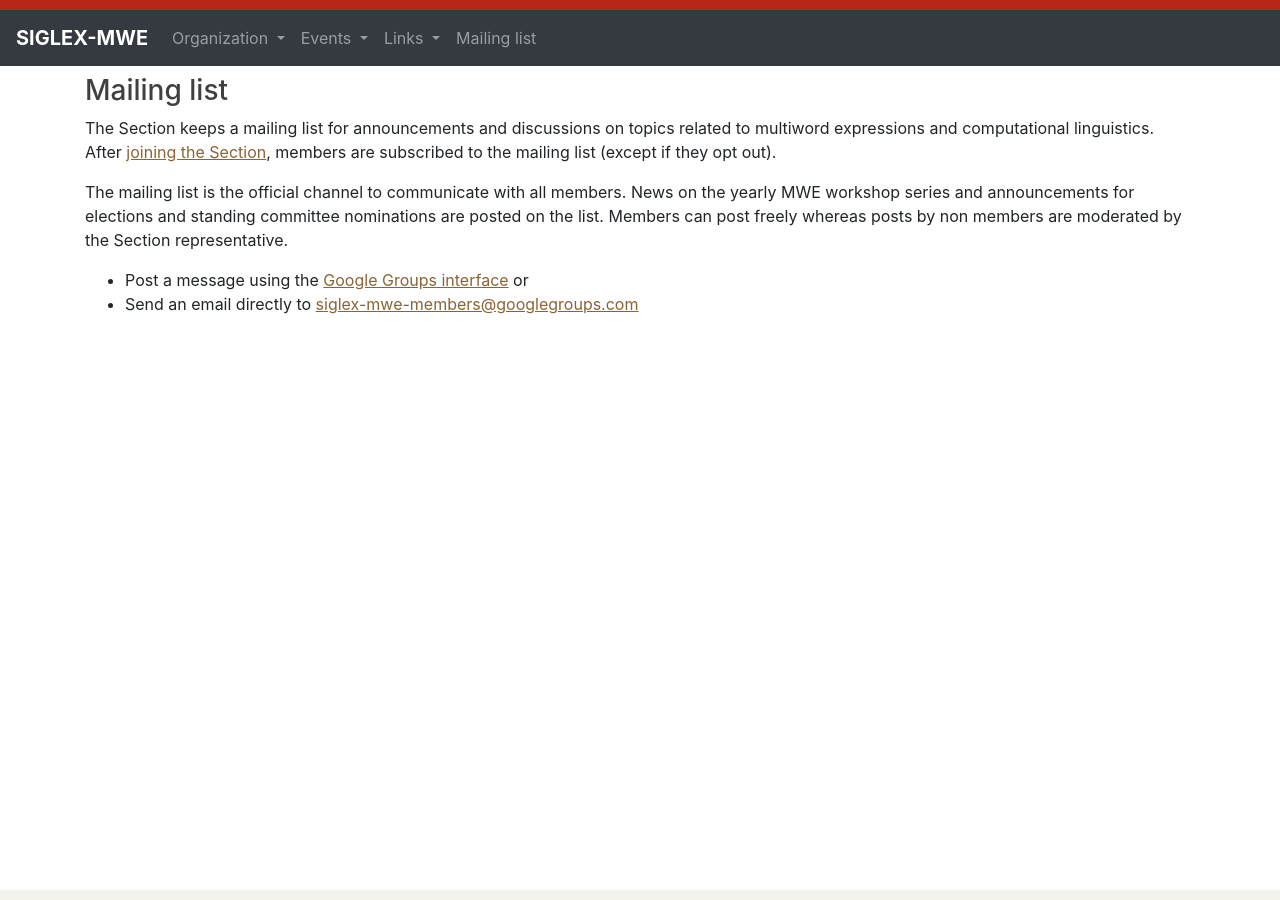
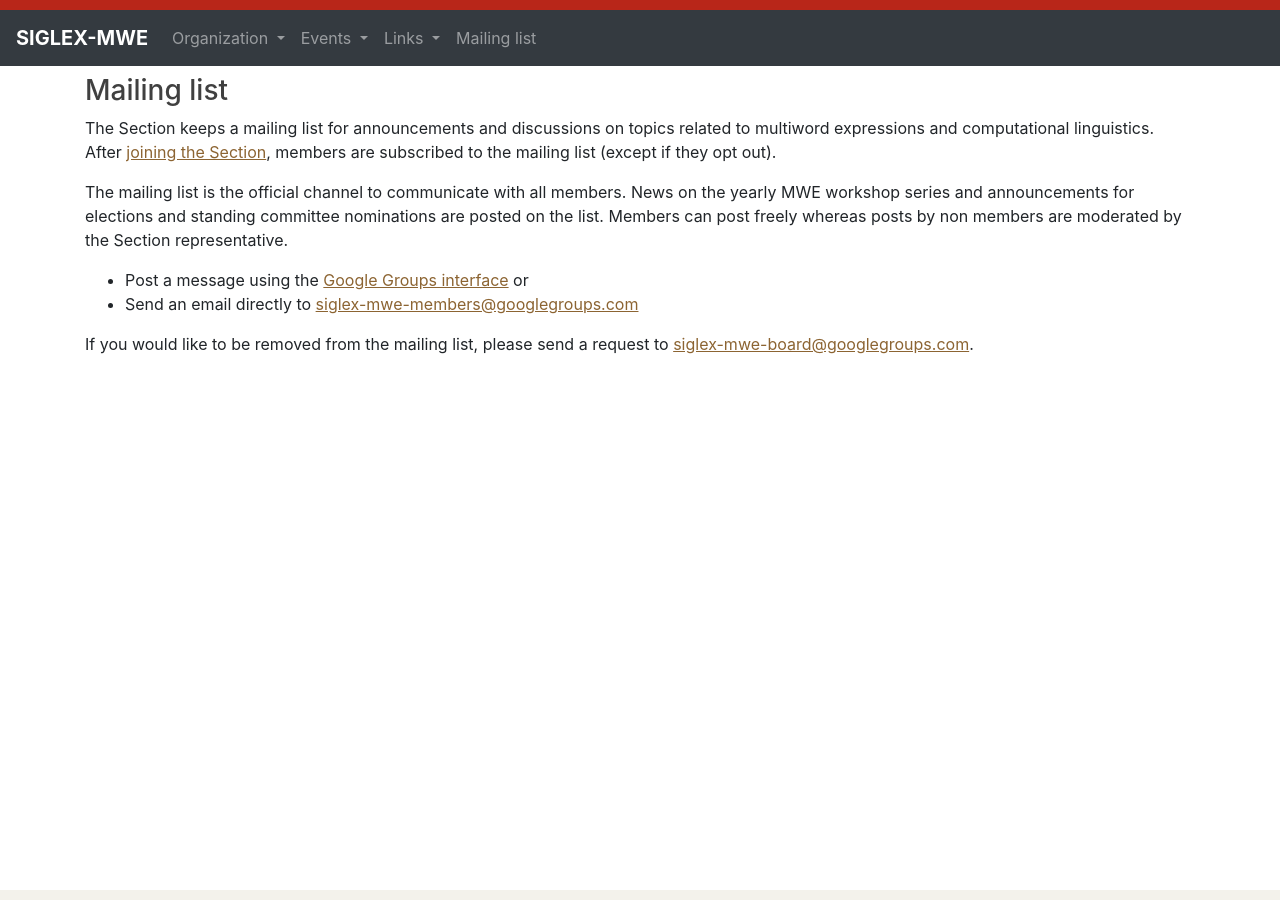
Before and after one commit to multiword/multiword.github.io, a Jekyll site: the page built from mailinglist.md, in a window 1280 px wide. Built offline with Jekyll 4.4.1, drawn with Linux system fonts in a browser that asks for light colours.

```diff
--- a/mailinglist.md
+++ b/mailinglist.md
@@ -11,3 +11,5 @@ The mailing list is the official channel to communicate with all members. News o
 
   * Post a message using the [Google Groups interface](https://groups.google.com/g/siglex-mwe-members) or
   * Send an email directly to [siglex-mwe-members@googlegroups.com](mailto:siglex-mwe-members@googlegroups.com)
+
+If you would like to be removed from the mailing list, please send a request to [siglex-mwe-board@googlegroups.com](mailto:siglex-mwe-board@googlegroups.com).
```
Also changed, not shown: events/previousevents.md (+1 -1 lines), organization/advisorycommittee.md (+1 -1 lines).
